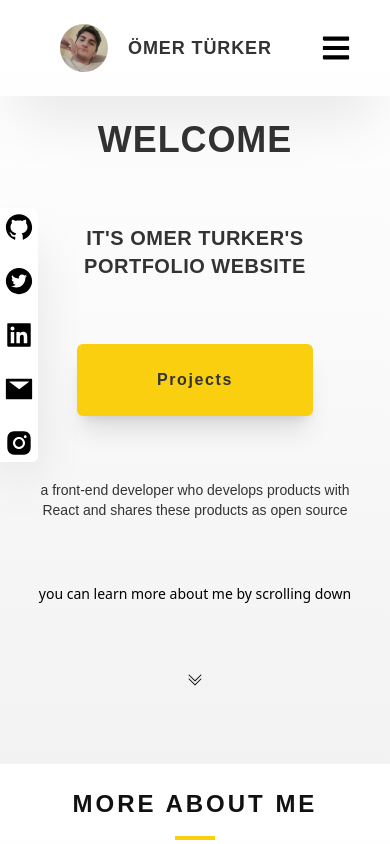
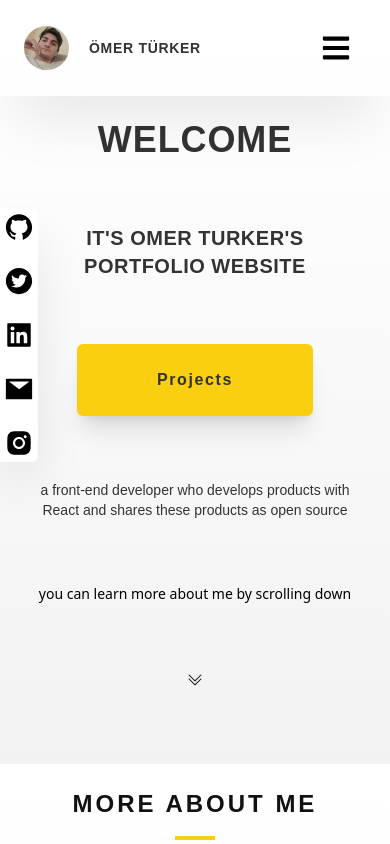
Before and after one commit to omerturkerweb/Portfolio-Demo, a React (Create React App) app: page / in a window 390 px wide. Shown: the top 844 px of the page. Built offline with nearby package versions, Linux system fonts and the light colour scheme.

Commit message:
bugs fixed

```diff
--- a/src/components/About.jsx
+++ b/src/components/About.jsx
@@ -11,11 +11,19 @@ export default function About() {
     about.classList.toggle("dark-mode");
   }, [darkMode]);
   const goContact = () => {
-    window.scroll({
-      top: 2600,
-      left: 0,
-      behavior: "smooth",
-    });
+    if (window.innerWidth > 700) {
+      window.scroll({
+        top: 2430,
+        left: 0,
+        behavior: "smooth",
+      });
+    } else if (window.innerWidth < 700) {
+      window.scroll({
+        top: 4300,
+        left: 0,
+        behavior: "smooth",
+      });
+    }
   };
   const mySkills = [
     "HTML5",
--- a/src/components/Header.jsx
+++ b/src/components/Header.jsx
@@ -98,22 +98,29 @@ export default function Header() {
          xs:justify-start
          md:justify-center
          xl:justify-between
-         2xl:justify-between"
+         2xl:justify-between
+         "
       >
         <div
           onClick={headerLeftHandle}
-          className="header-left transition  hover:bg-profile-hover cursor-pointer p-3  rounded-md flex items-center"
+          className="header-left transition  hover:bg-profile-hover cursor-pointer  rounded-md flex items-center
+          xs:-ml-6
+          md:-ml-0
+          xl:-ml-0
+          2xl:-ml-0"
         >
           <img
-            className="w-12 h-12 rounded-full header-left-img max-w-[50px]"
+            className="w-12 h-12 rounded-full header-left-img max-w-[50px]
+            xs:max-w-[45px] xs:min-w-[30px] xs:h-11 xs:pl-0 "
             src={require("../images/selfie.jpg")}
           ></img>
           <span
             className="owner-brand-text p-5  text-lg text-primary-text tracking-wider font-primary-font font-semibold transition  header-left-name
-           xs:!block
-           md:!block
-           xl:block
-           2xl:block"
+           xs:!block  xs:text-sm
+           md:!block  md:text-lg
+           xl:block  xl:text-lg
+           2xl:block 2xl:text-lg
+           "
           >
             ÖMER TÜRKER
           </span>
--- a/src/components/Home.jsx
+++ b/src/components/Home.jsx
@@ -3,11 +3,20 @@ import { useContext, useEffect } from "react";
 import { BsChevronDoubleDown } from "react-icons/bs";
 export default function Home() {
   const goProjects = () => {
-    window.scroll({
-      top: 1420,
-      left: 0,
-      behavior: "smooth",
-    });
+    console.log(window.innerWidth);
+    if (window.innerWidth > 700) {
+      window.scroll({
+        top: 1420,
+        left: 0,
+        behavior: "smooth",
+      });
+    } else if (window.innerWidth < 700) {
+      window.scroll({
+        top: 2250,
+        left: 0,
+        behavior: "smooth",
+      });
+    }
   };
   const { darkMode } = useContext(siteContext);
   useEffect(() => {
```
